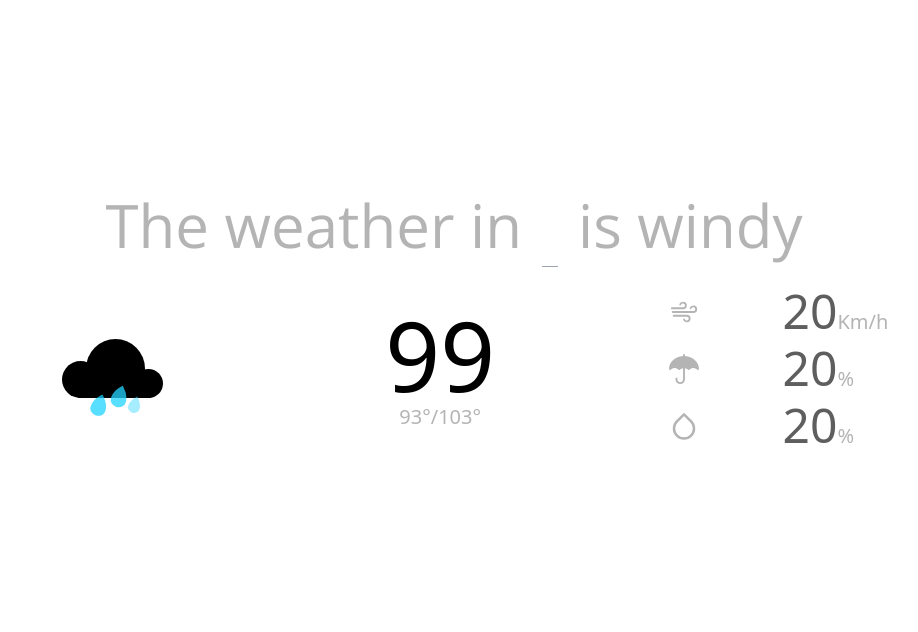
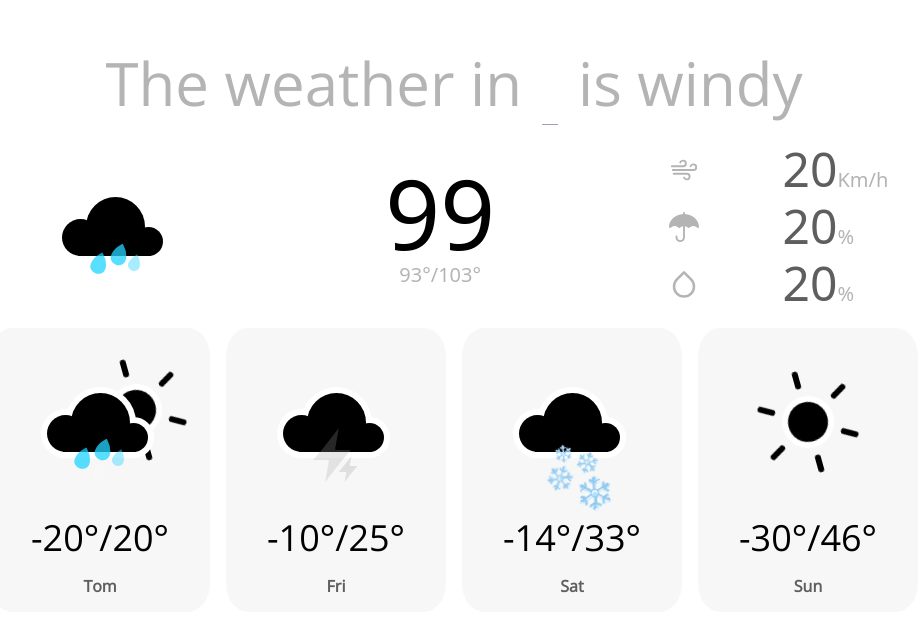
Before and after one commit to Mohitjnn/React-Weather, a React (Vite) app in the folder weather-app/: page / in a window 1280 px wide. Shown: the part 106-738 px from the top of the page, without its empty margins (186-1104 px from the left). Built offline with nearby package versions, Linux system fonts and the light colour scheme.

Commit message:
UI prepared,static

```diff
--- a/weather-app/src/App.jsx
+++ b/weather-app/src/App.jsx
@@ -3,13 +3,44 @@ import Icons from "./components/Icons";
 import "./App.css";
 import Temp from "./components/Temp";
 import Extra from "./components/Extra";
-
+import FutureData from "./components/FutureData";
 function App() {
+  let FutureWeatherData = [
+    {
+      weather: "sun-shower",
+      mintemp: "-20°",
+      maxtemp: "20°",
+      day: "Tom",
+    },
+    {
+      weather: "thunder-storm",
+      mintemp: "-10°",
+      maxtemp: "25°",
+      day: "Fri",
+    },
+    {
+      weather: "flurries",
+      mintemp: "-14°",
+      maxtemp: "33°",
+      day: "Sat",
+    },
+    {
+      weather: "sunny",
+      mintemp: "-30°",
+      maxtemp: "46°",
+      day: "Sun",
+    },
+  ];
   return (
-    <center className="h-screen flex items-center justify-center flex-col">
+    <center className="h-screen flex items-center justify-center flex-col ">
       <Header />
       <section className="w-full flex flex-row items-center justify-evenly my-5">
         <Icons weather={"rainy"} /> <Temp></Temp> <Extra></Extra>
+      </section>
+      <section className="w-full flex flex-row items-center justify-center mt-15">
+        {FutureWeatherData.map((data) => {
+          return <FutureData data={data}></FutureData>;
+        })}
       </section>
     </center>
   );
--- /dev/null
+++ b/weather-app/src/components/FutureData.jsx
@@ -0,0 +1,15 @@
+import Weather from "./Icons";
+
+const FutureData = ({ data }) => {
+  return (
+    <div className=" flex flex-col mx-2 weatherCard justify-center p-3.5">
+      <Weather weather={data.weather}></Weather>
+      <h1 className="mt-4 font font-light text-4xl">
+        <span>{data.mintemp}</span>/<span>{data.maxtemp}</span>
+      </h1>
+      <h1 className="mt-4 font font-black darkerColor">{data.day}</h1>
+    </div>
+  );
+};
+
+export default FutureData;
--- a/weather-app/src/index.css
+++ b/weather-app/src/index.css
@@ -31,4 +31,11 @@
     color: #5e5e5e
   }
 
+  .weatherCard {
+    width: fit-content;
+    height: fit-content;
+    background: #e3e3e34e;
+    border-radius: 10%;
+  }
+
 }
```
